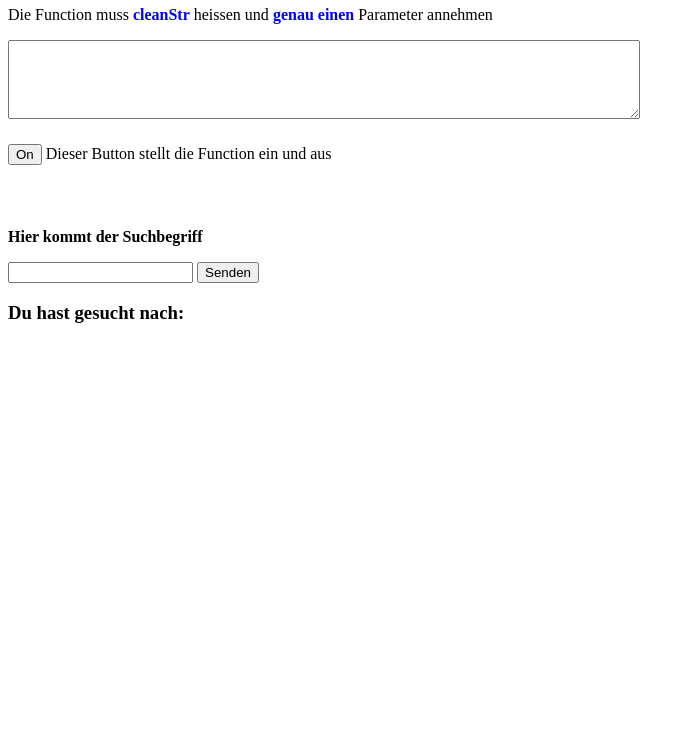
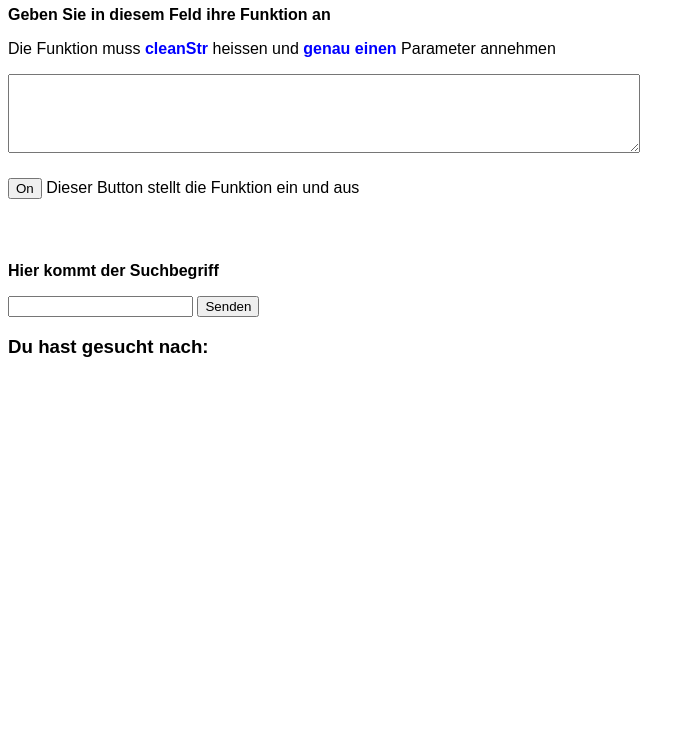
Before and after one commit to FischerNils06/Demo_A02, a plain HTML site: page index.html in a window 1280 px wide. Shown: the part 60-800 px from the top of the page, without its empty margins (0-695 px from the left). Drawn offline with Linux system fonts and the light colour scheme.

Commit message:
design and ui

```diff
--- a/index.html
+++ b/index.html
@@ -1,15 +1,20 @@
+<style>
+    body {
+        font-family: Arial, Helvetica, sans-serif;
+    }
+</style>
+
 <h1>Aufgabe 2 - Abwehr von XSS</h1>
 <div>
-    <p>Die Function muss <span style="font-weight: bolder; color:blue">cleanStr</span> heissen und <span style="font-weight: bolder; color: blue;">genau einen</span> Parameter annehmen</p>
+    <p style="font-weight: bolder;">Geben Sie in diesem Feld ihre Funktion an</p>
+    <p>Die Funktion muss <span style="font-weight: bolder; color:blue">cleanStr</span> heissen und <span style="font-weight: bolder; color: blue;">genau einen</span> Parameter annehmen</p>
     <textarea id="function" spellcheck="false" style="display: block; margin-bottom: 2%; height: 10%; width: 50%;" ></textarea>
-    <p><button id="onoff">On</button>       Dieser Button stellt die Function ein und aus</p>
+    <p><button id="onoff">On</button>       Dieser Button stellt die Funktion ein und aus</p>
     <p id="err" style="color: red; font-weight: bold;"></p>
 
     <p style="margin-top: 5%; font-weight: bolder;">Hier kommt der Suchbegriff</p>
     <input id="input" type="text">
     <button id="submit">Senden</button>
-
-
 </div>
 
 <div>
@@ -63,5 +68,4 @@
 
 
     </script>
-
 </div>
```
